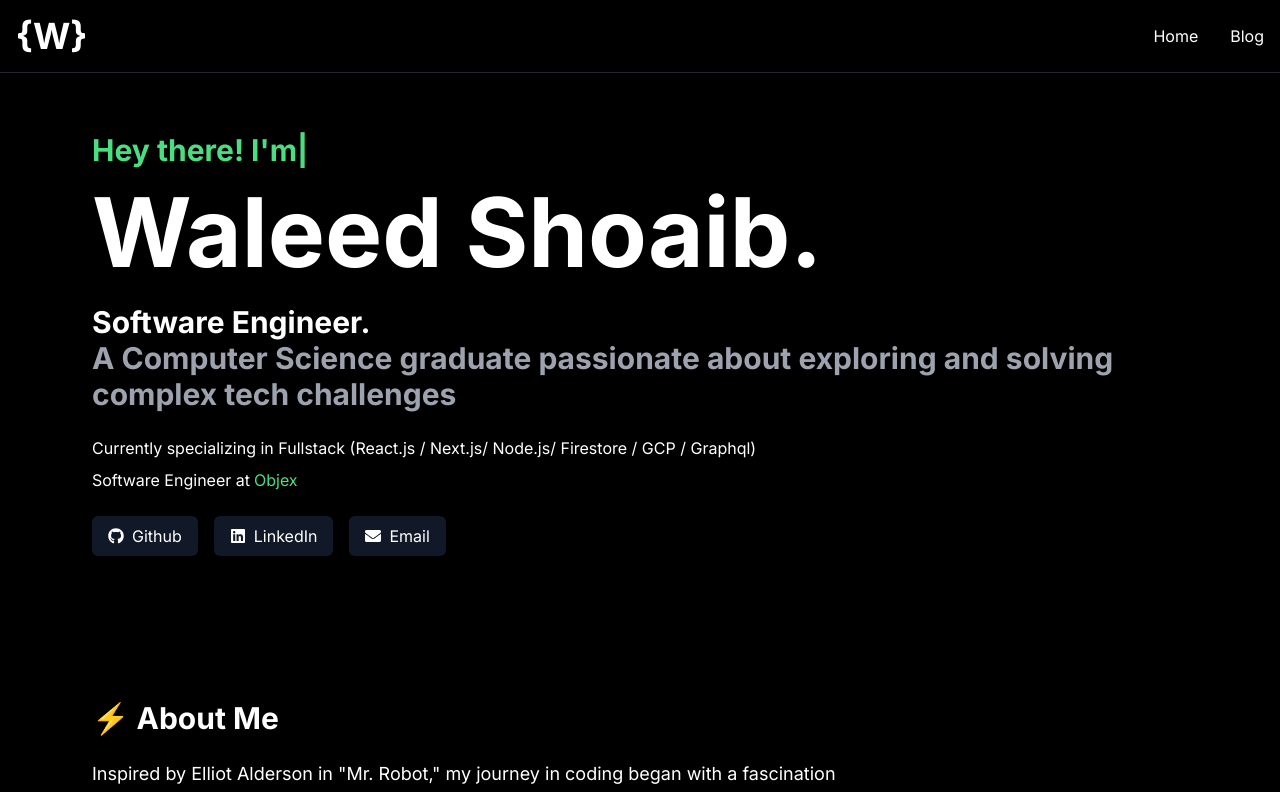
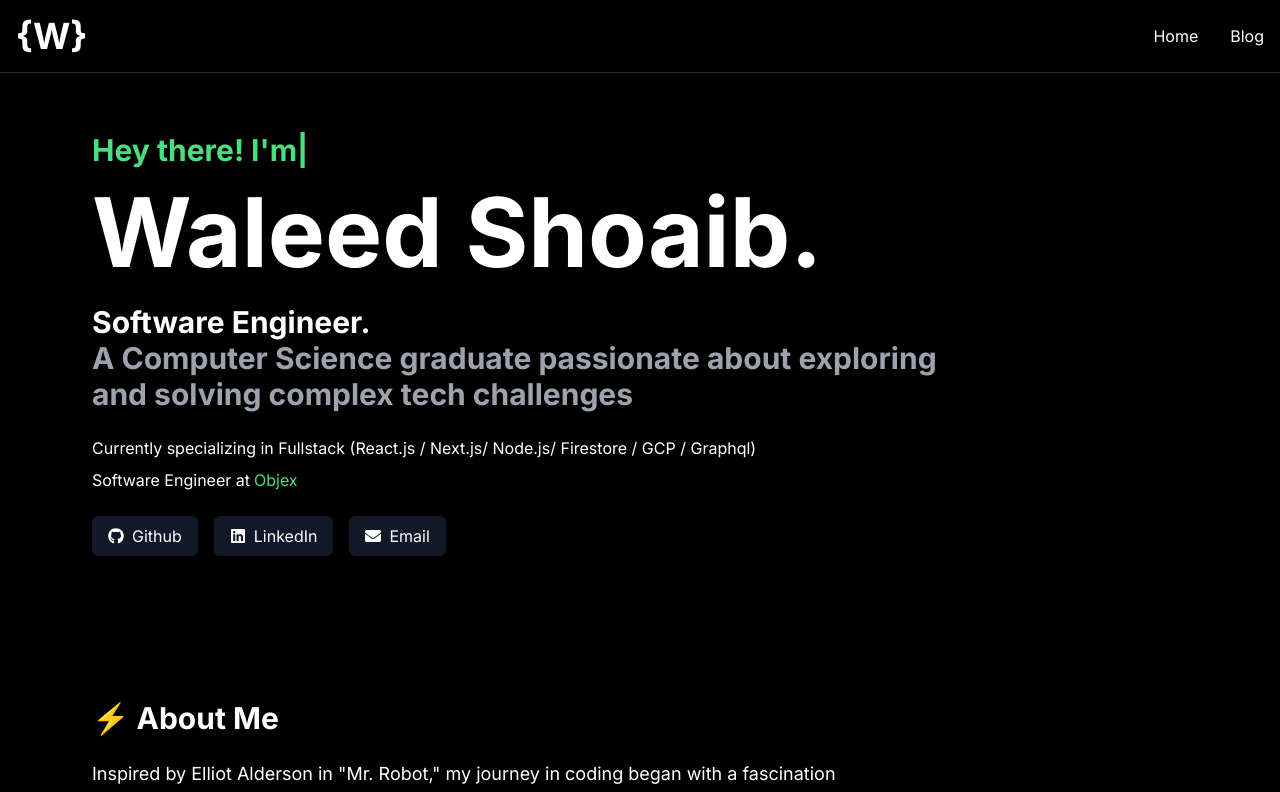
Before and after one commit to waleedshoaib2/Portfolio, a Next.js app: page / in a window 1280 px wide. Shown: the top 792 px of the page. Built offline with nearby package versions, Linux system fonts and the light colour scheme.

Commit message:
section fixed

```diff
--- a/src/app/components/HomeSection.js
+++ b/src/app/components/HomeSection.js
@@ -26,8 +26,13 @@ const HomeSection = () => {
         Software Engineer.
         <br />
         <span className="text-base md:text-3xl text-gray-400 font-bold">
-        A Computer Science graduate passionate about exploring and solving complex tech challenges
+        A Computer Science graduate passionate about exploring
         </span>
+        <br />
+        <span className="text-base md:text-3xl text-gray-400 font-bold">
+        and solving complex tech challenges
+        </span>
+
       </p>
 
       <div className="mt-6">
```
